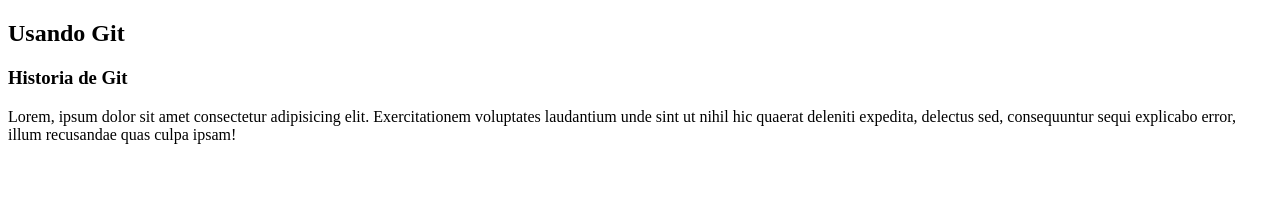
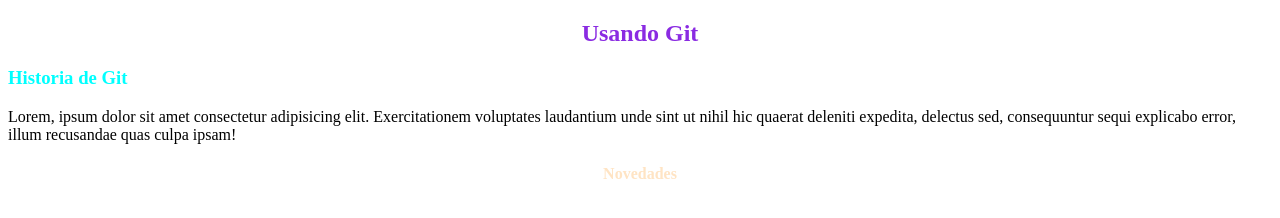
Before and after one commit to Iandrew9697/GustavoGit, a plain HTML site: page pages/index.html in a window 1280 px wide. Drawn offline with Linux system fonts and the light colour scheme.

Commit message:
añadiendo contenido 2 al index

```diff
--- a/pages/index.html
+++ b/pages/index.html
@@ -6,10 +6,13 @@
     <title>Home</title>
 </head>
 <body>
-    <h2>Usando Git</h2>
+    <h2 style="color: blueviolet; text-align: center;">Usando Git</h2>
     <div>
-        <h3>Historia de Git</h3>
+        <h3 style="color: aqua;">Historia de Git</h3>
         <p>Lorem, ipsum dolor sit amet consectetur adipisicing elit. Exercitationem voluptates laudantium unde sint ut nihil hic quaerat deleniti expedita, delectus sed, consequuntur sequi explicabo error, illum recusandae quas culpa ipsam!</p>
     </div>
+    <section>
+        <h4 style="color: bisque; text-align: center;">Novedades</h4>
+    </section>
 </body>
 </html>
```
